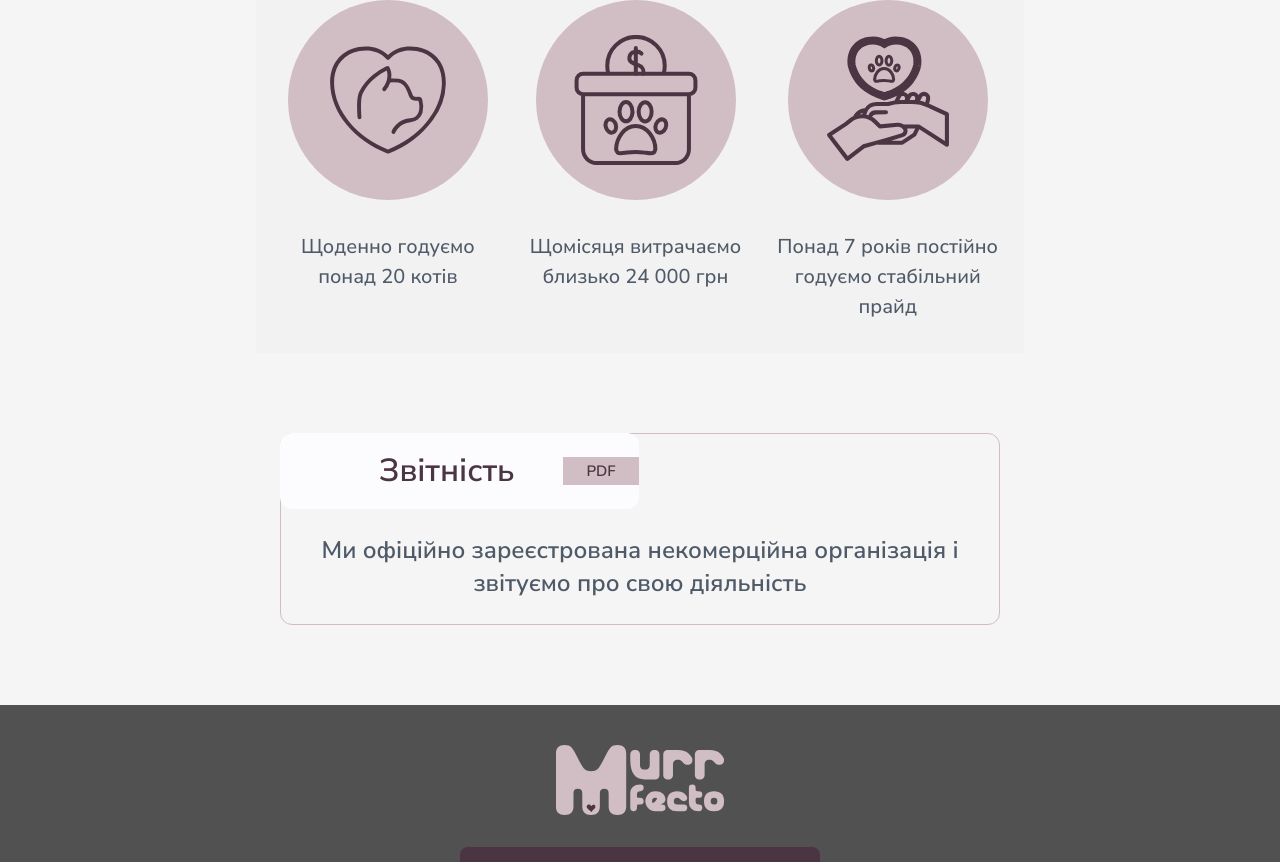
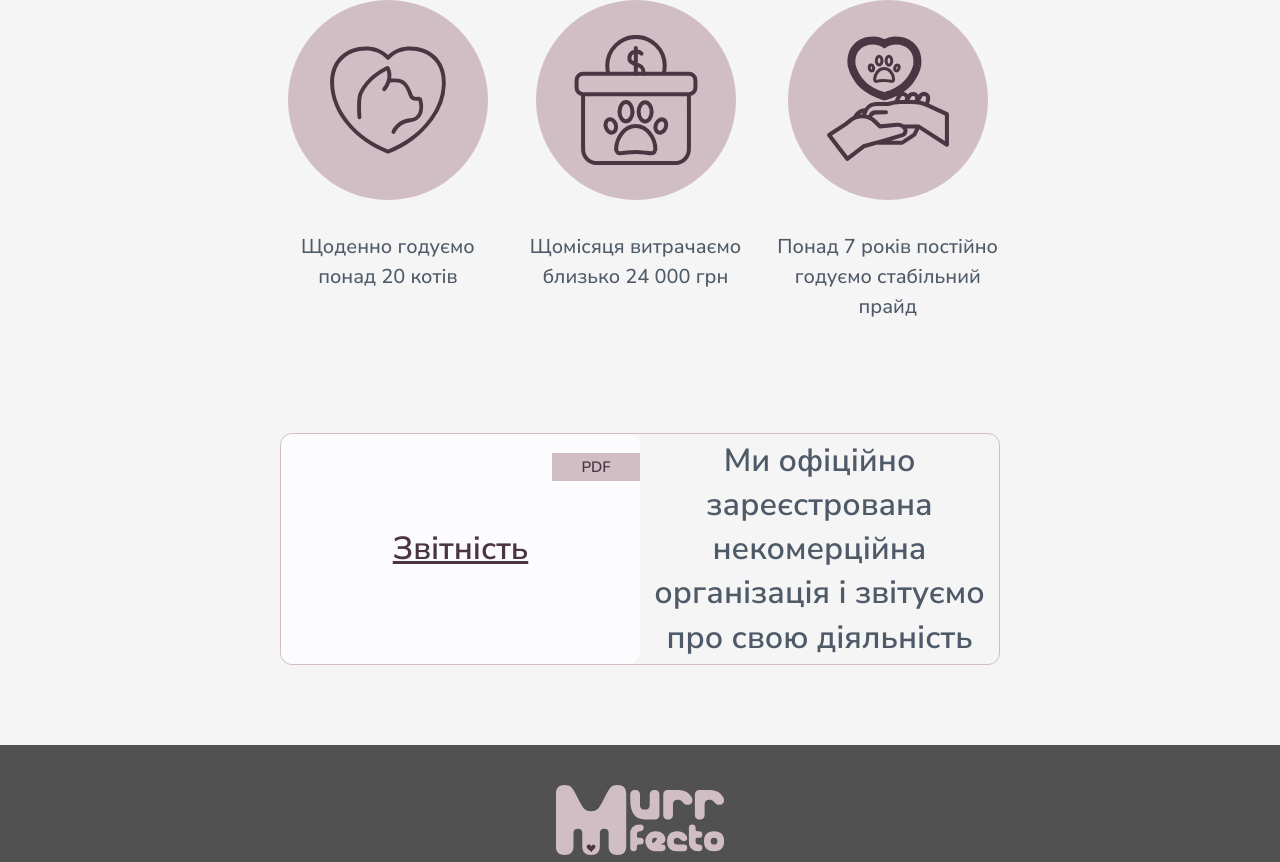
Before and after one commit to murrfecto/murrfecto1, a React (Create React App) app in the folder client/: page /about in a window 1280 px wide. Shown: the part 1612-2474 px from the top of the page. Built offline with nearby package versions, Linux system fonts and the light colour scheme; the HTML template or start-up script is replaced by a standard one.

Commit message:
tablet styles for ReportSection

```diff
--- a/client/src/components/AboutShelter/AboutGallery/StatisticDatas/StatisticDatas.scss
+++ b/client/src/components/AboutShelter/AboutGallery/StatisticDatas/StatisticDatas.scss
@@ -1,6 +1,5 @@
 @import "../../../../styles/_index.scss";
 .about_section {
-  background-color: $main-bg-color;
   padding-top: 31px;
   padding-bottom: 32px;
 
--- a/client/src/components/AboutShelter/ReportSection/ReportSection.scss
+++ b/client/src/components/AboutShelter/ReportSection/ReportSection.scss
@@ -9,22 +9,37 @@
 
   @include nunito-600-size-24;
   line-height: 1.38;
+
+  @media screen and (min-width: 768px) {
+    @include position-center-na;
+    padding-top: 0px;
+    padding-bottom: 0px;
+    font-size: 32px;
+  }
 }
 
 .report_link {
   position: absolute;
-  top: -1px;
-  left: -1px;
+  top: -2px;
+  left: -0.5px;
   width: 100%;
   min-height: 76px;
-  padding: 16px 123px 16px 99px;
   @include nunito-600-size-32;
+  @include position-center-a;
   color: $color-subscribe-btn;
   background-color: $color-white;
   border-radius: 12px;
 
   @media screen and (min-width: 390px) {
     width: 359px;
+  }
+
+  @media screen and (min-width: 768px) {
+    min-height: 230px;
+    position: relative;
+    top: 0px;
+    left: 0px;
+    text-decoration: underline;
   }
 
   &::after {
@@ -39,10 +54,19 @@
     font-size: 15px;
     line-height: 1.25;
     background-color: $color-card;
+
+    @media screen and (min-width: 768px) {
+      top: 19px;
+      width: 88px;
+    }
   }
 }
 
 .report_text {
   text-align: center;
   color: $color-card-text;
+  @media screen and (min-width: 768px) {
+    width: 359px;
+    height: 220px;
+  }
 }
```
